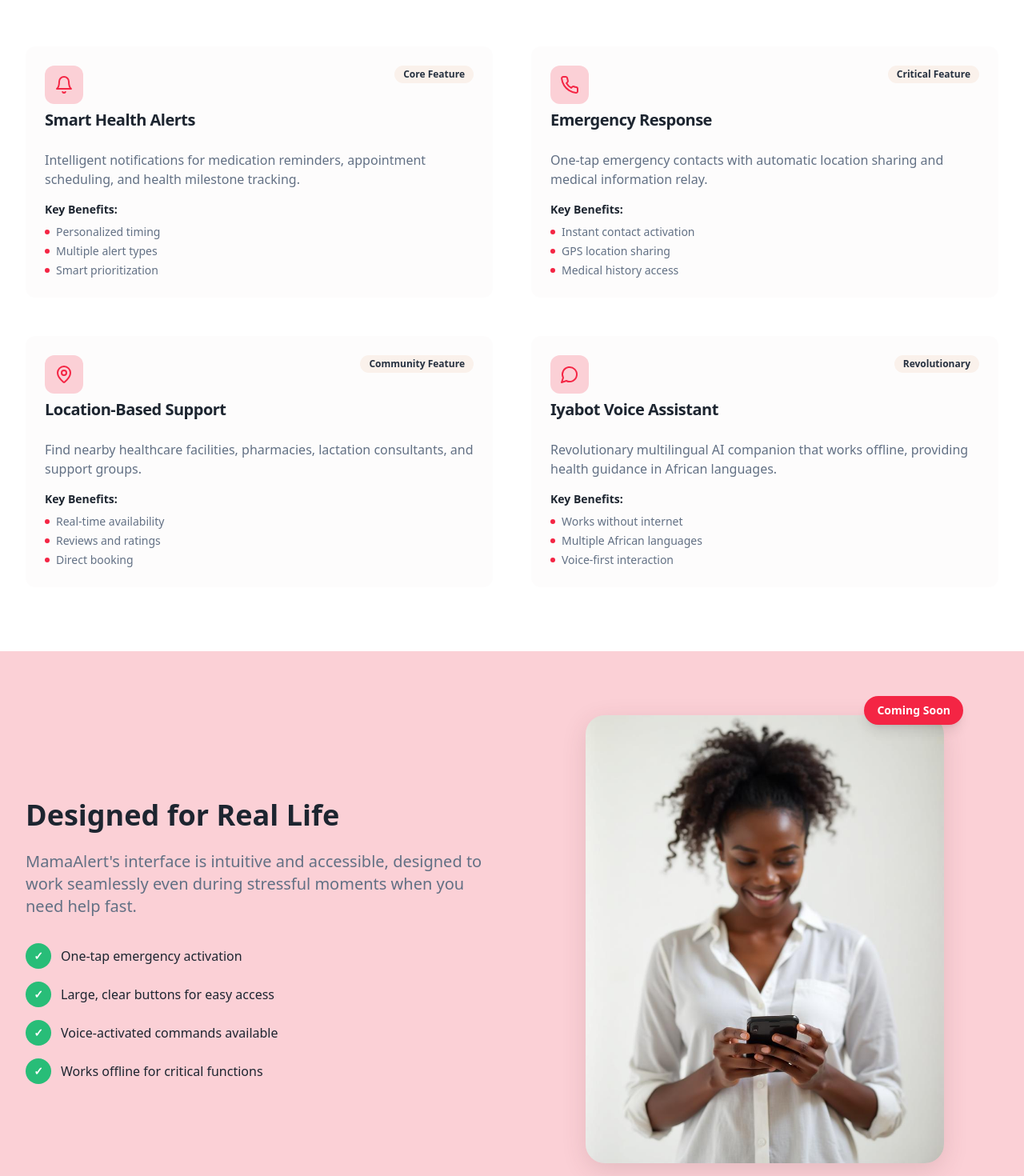
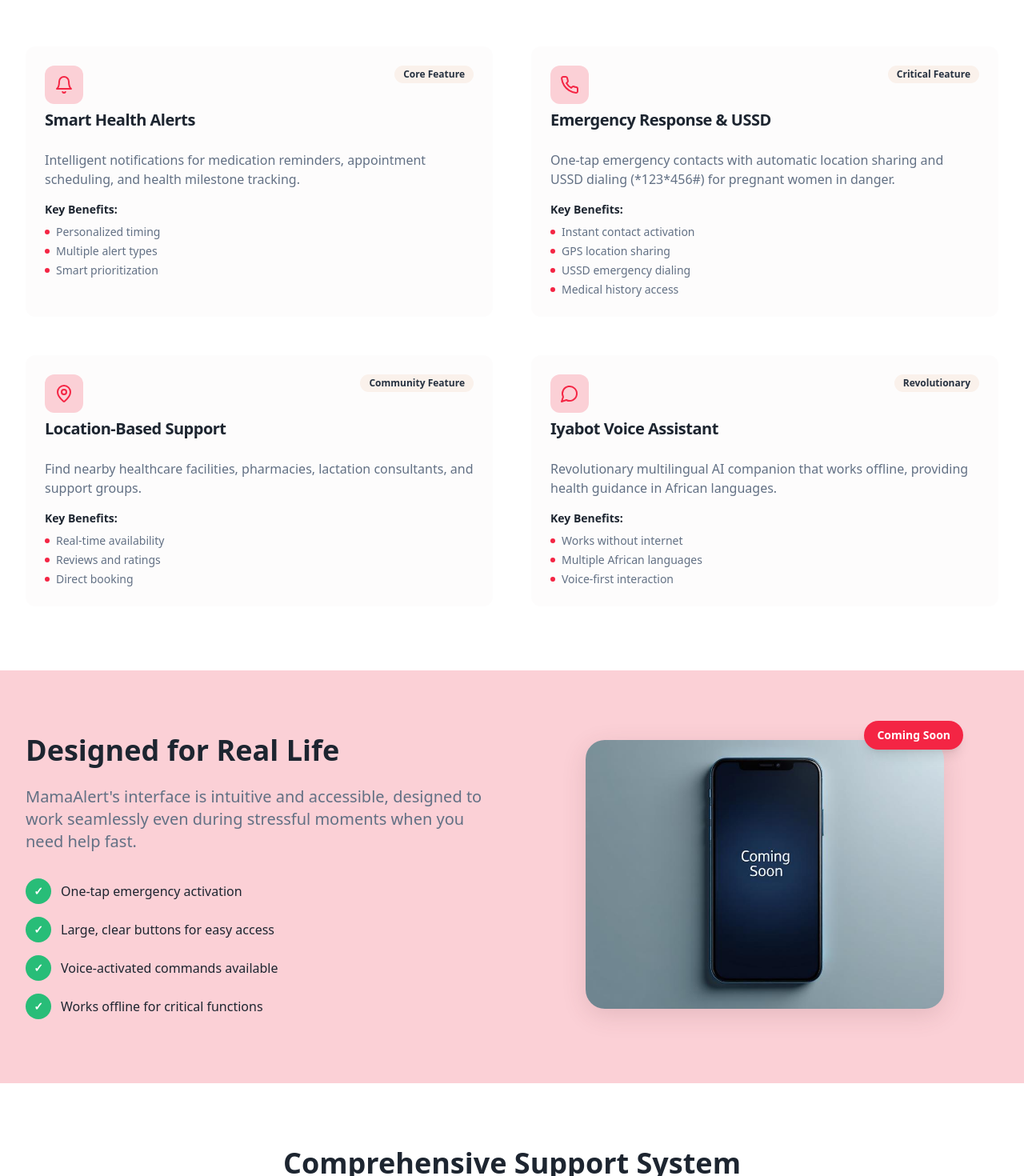
Before and after one commit to AdeolaAdeagbo/MamaAlert-Website, a React (Vite) app: page /features in a window 1280 px wide. Shown: the part 560-2030 px from the top of the page at 80% size. Built offline with nearby package versions, Linux system fonts and the light colour scheme; the HTML template or start-up script is replaced by a standard one.

Commit message:
Refactor: Update website content and features

```diff
--- a/src/components/Footer.tsx
+++ b/src/components/Footer.tsx
@@ -21,7 +21,7 @@ const Footer = () => {
             <div className="space-y-2 text-sm text-muted-foreground">
               <div className="flex items-center space-x-2">
                 <Mail className="w-4 h-4" />
-                <span>hello@mamaalert.com</span>
+                <span>mymamalert@gmail.com</span>
               </div>
               <div className="flex items-center space-x-2">
                 <Phone className="w-4 h-4" />
--- a/src/pages/Blog.tsx
+++ b/src/pages/Blog.tsx
@@ -23,7 +23,7 @@ const Blog = () => {
       category: "safety-preparedness",
       readTime: "8 min read",
       date: "2024-09-25",
-      image: "https://images.unsplash.com/photo-1555774853-d91fd59c4654?w=400&h=250&fit=crop",
+      image: "https://images.unsplash.com/photo-1576091160399-112ba8d25d1f?w=400&h=250&fit=crop",
       link: "https://www.cdc.gov/hearher/maternal-warning-signs/index.html",
       isExternal: true
     },
--- a/src/pages/Contact.tsx
+++ b/src/pages/Contact.tsx
@@ -262,8 +262,9 @@ const Contact = () => {
                   </h3>
                   <p className="text-sm text-muted-foreground">
                     If you're experiencing a medical emergency, please call 911
-                    immediately or contact your healthcare provider. This form is
-                    not monitored for emergency situations.
+                    immediately or contact your healthcare provider. Pregnant women in danger
+                    can also use our USSD feature by dialing *123*456# for emergency assistance.
+                    This form is not monitored for emergency situations.
                   </p>
                 </CardContent>
               </Card>
--- a/src/pages/Features.tsx
+++ b/src/pages/Features.tsx
@@ -7,7 +7,7 @@ import {
   Users, Smartphone, Calendar, AlertTriangle,
   Activity, MessageCircle
 } from 'lucide-react';
-import appFeaturesImage from '@/assets/app-features-phone.jpg';
+import comingSoonImage from '@/assets/coming-soon-mockup.jpg';
 
 const Features = () => {
   const primaryFeatures = [
@@ -20,9 +20,9 @@ const Features = () => {
     },
     {
       icon: Phone,
-      title: "Emergency Response",
-      description: "One-tap emergency contacts with automatic location sharing and medical information relay.",
-      benefits: ["Instant contact activation", "GPS location sharing", "Medical history access"],
+      title: "Emergency Response & USSD",
+      description: "One-tap emergency contacts with automatic location sharing and USSD dialing (*123*456#) for pregnant women in danger.",
+      benefits: ["Instant contact activation", "GPS location sharing", "USSD emergency dialing", "Medical history access"],
       status: "Critical Feature"
     },
     {
@@ -163,8 +163,8 @@ const Features = () => {
             <div className="text-center">
               <div className="relative inline-block">
                 <img
-                  src={appFeaturesImage}
-                  alt="MamaAlert app interface showing health alerts"
+                  src="/src/assets/coming-soon-mockup.jpg"
+                  alt="MamaAlert app coming soon preview"
                   className="max-w-md mx-auto rounded-3xl shadow-warm"
                 />
                 <div className="absolute -top-6 -right-6 bg-primary text-primary-foreground px-4 py-2 rounded-full text-sm font-semibold shadow-lg">
--- a/src/pages/Home.tsx
+++ b/src/pages/Home.tsx
@@ -14,8 +14,8 @@ const Home = () => {
     },
     {
       icon: Phone,
-      title: "Emergency Response",
-      description: "Instant emergency contacts and location sharing when you need help most"
+      title: "Emergency Response & USSD",
+      description: "Instant emergency contacts, USSD dialing for danger situations, and location sharing"
     },
     {
       icon: MapPin,
```
Also changed, not shown: src/assets/coming-soon-mockup.jpg (added).
